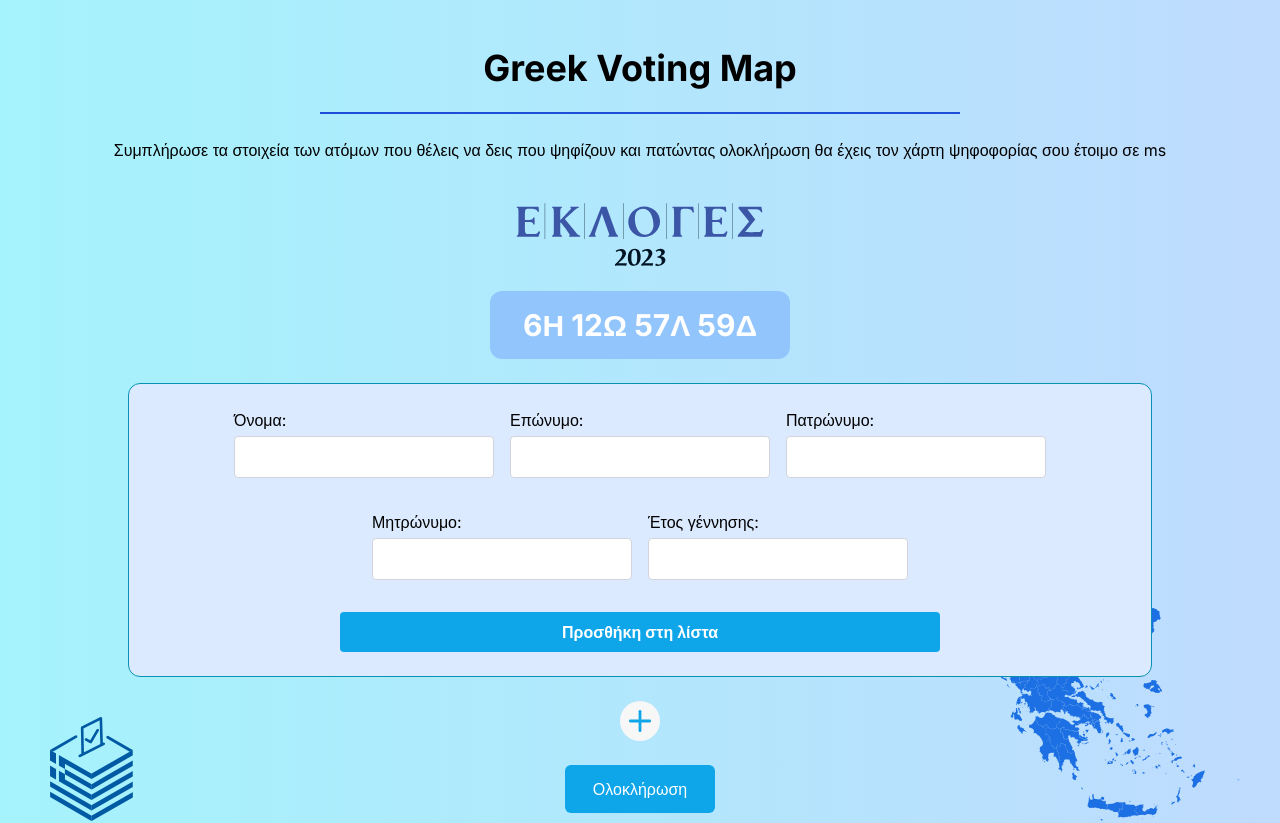
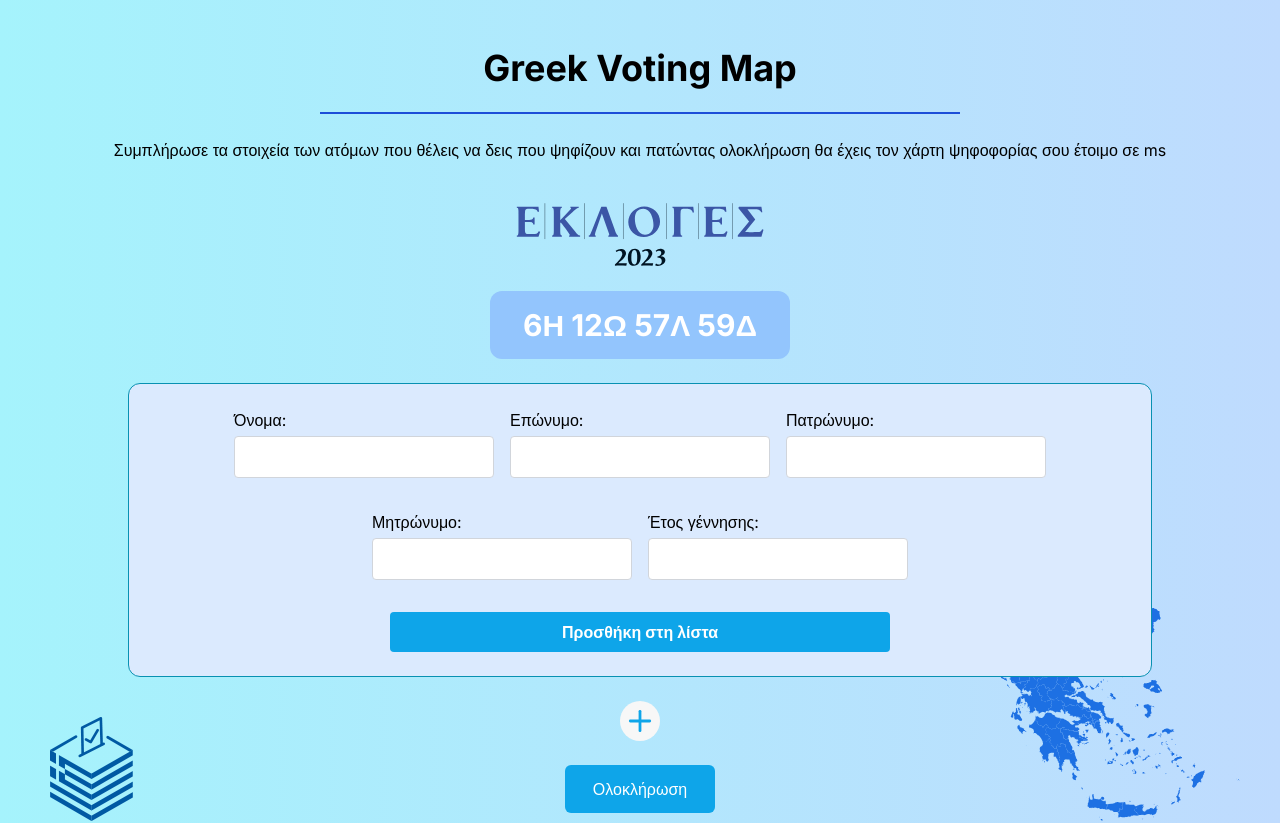
Before and after one commit to gioiliop7/mathe-pou-psifizeis, a Next.js app: page / in a window 1280 px wide. Shown: the top 823 px of the page. Built offline with nearby package versions, Linux system fonts and the light colour scheme.

Commit message:
not big add button

```diff
--- a/app/components/PersonInput/PersonInput.jsx
+++ b/app/components/PersonInput/PersonInput.jsx
@@ -91,6 +91,7 @@ const PersonInput = ({ data, setPersonData }) => {
   };
 
   return (
+    <>
     <form
       className="max-w-5xl flex gap-4 flex-wrap mx-auto justify-center bg-blue-100 rounded-xl p-6 relative border border-cyan-600"
       onSubmit={handleSubmit}
@@ -203,14 +204,16 @@ const PersonInput = ({ data, setPersonData }) => {
         <>
           <button
             type="submit"
-            className="bg-sky-500 hover:bg-sky-600 transition-all duration-200 text-white font-semibold py-2 px-4 rounded w-full max-w-[600px]"
+            className="bg-sky-500 hover:bg-sky-600 transition-all duration-200 text-white font-semibold py-2 px-4 rounded w-full max-w-[500px]"
           >
             Προσθήκη στη λίστα
           </button>
         </>
       )}
     </form>
+    </>
   );
+
 };
 
 export default PersonInput;
```
